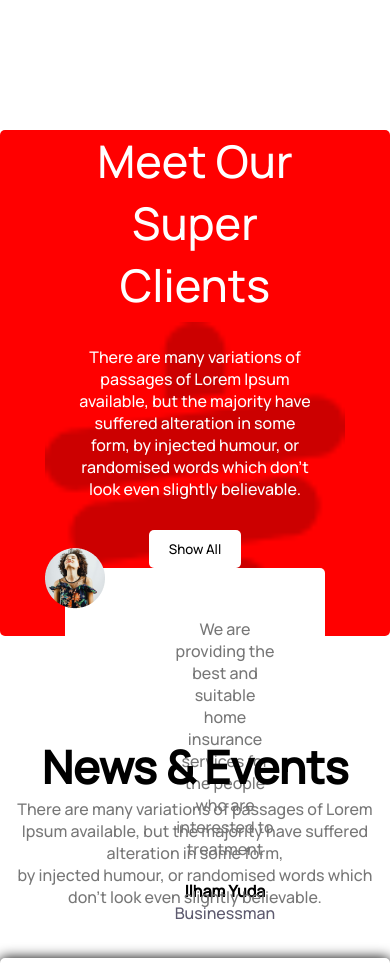
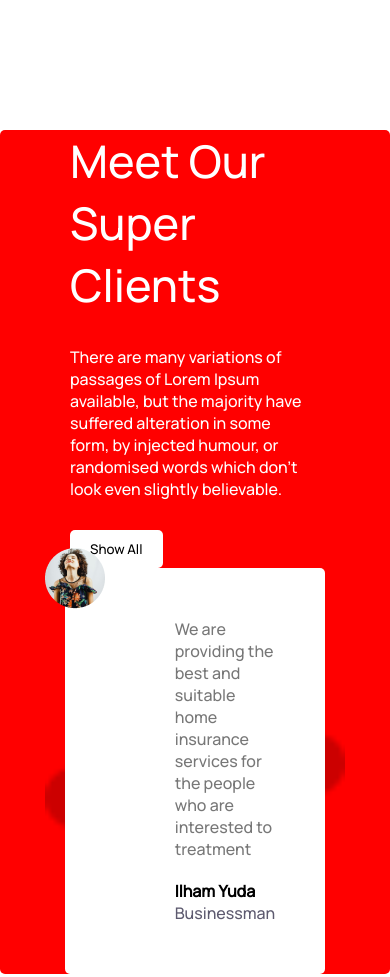
Before and after one commit to naimprodev/tea-house-vinila, a plain HTML site: page index.html in a window 390 px wide. Shown: the part 4480-5457 px from the top of the page. Drawn offline with Linux system fonts and the light colour scheme.

Commit message:
clients section replaced

```diff
--- a/css/style.css
+++ b/css/style.css
@@ -212,7 +212,6 @@
     background-size: 300px;
     background-position: center bottom;
     margin: 0 auto;
-    height: 60vh;
     margin-bottom: 100px;
     display: flex;
     padding: 0 70px;
@@ -342,7 +341,7 @@
 /* android media quires */
 @media only screen and (max-width: 577px) {
 
-    .banner, .clients {
+    .banner {
         flex-direction: column;
         text-align: center;
     }
@@ -359,6 +358,9 @@
         grid-template-columns: repeat(1, 1fr);
         text-align: center;
 
+    }
+    .clients{
+        flex-direction: column;
     }
 
 }
```
